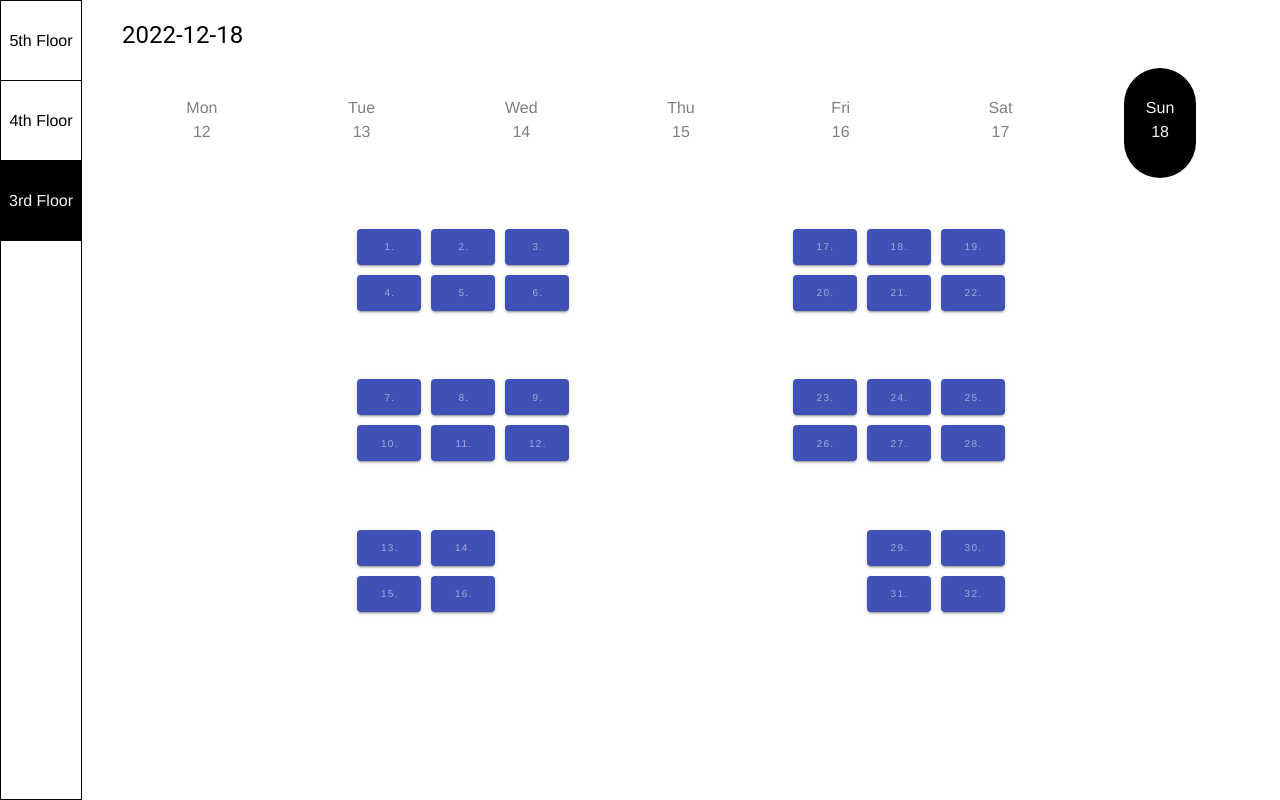
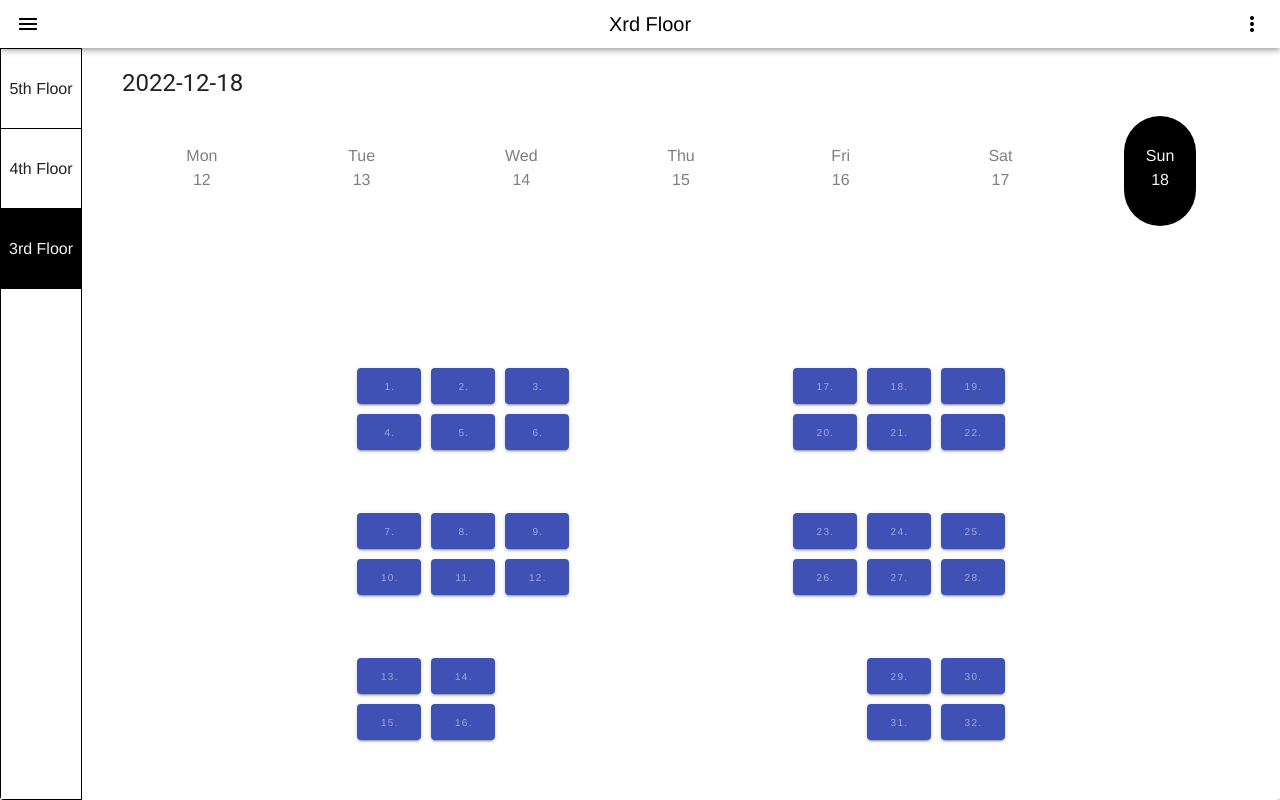
Before and after one commit to JooYoo/notMyDesk, a Vue app: page / in a window 1280 px wide. Built offline with nearby package versions, Linux system fonts and the light colour scheme; no server answers; the database is empty.

Commit message:
style: added app bar

```diff
--- a/src/components/Floor.vue
+++ b/src/components/Floor.vue
@@ -44,6 +44,6 @@ export default {
   padding: 40px;
   padding-top: unset;
   width: 100%;
-  height: 70%;
+  height: 100%;
 }
 </style>
--- a/src/components/Room.vue
+++ b/src/components/Room.vue
@@ -46,7 +46,7 @@ export default {
   flex-direction: column;
   justify-content: space-evenly;
   align-items: center;
-  height: 100%;
+  height: 70%;
 }
 .seats-align--start {
   align-items: flex-start;
--- a/src/views/HomeView.vue
+++ b/src/views/HomeView.vue
@@ -1,4 +1,25 @@
 <template>
+  <v-card
+    class="mx-auto"
+    height="100%"
+  >
+    <v-layout class="v-layout">
+      <v-app-bar
+        color="white"
+        density="compact"
+      >
+        <template v-slot:prepend>
+          <v-app-bar-nav-icon></v-app-bar-nav-icon>
+        </template>
+
+        <v-app-bar-title>Xrd Floor</v-app-bar-title>
+
+        <template v-slot:append>
+          <v-btn icon="mdi-dots-vertical"></v-btn>
+        </template>
+      </v-app-bar>
+
+      <v-main>
         <div class="home-container">
           <SideNav>
             <SideNavItem
@@ -9,12 +30,14 @@
               @click="switchFloor(floor)"
             />
           </SideNav>
-
           <div class="floor-container">
             <WeeklyDatePicker @selectedDate="getSelectedDateFloor" />
             <Floor :currentFloor="currentFloor" />
           </div>
         </div>
+      </v-main>
+    </v-layout>
+  </v-card>
 </template>
 
 <script>
@@ -116,6 +139,10 @@ export default {
 </script>
 
 <style lang="scss" scoped>
+.v-layout {
+  height: 100%;
+}
+
 .home-container {
   display: flex;
   height: 100%;
```
Lines whose indentation alone changed are shown as unchanged.
